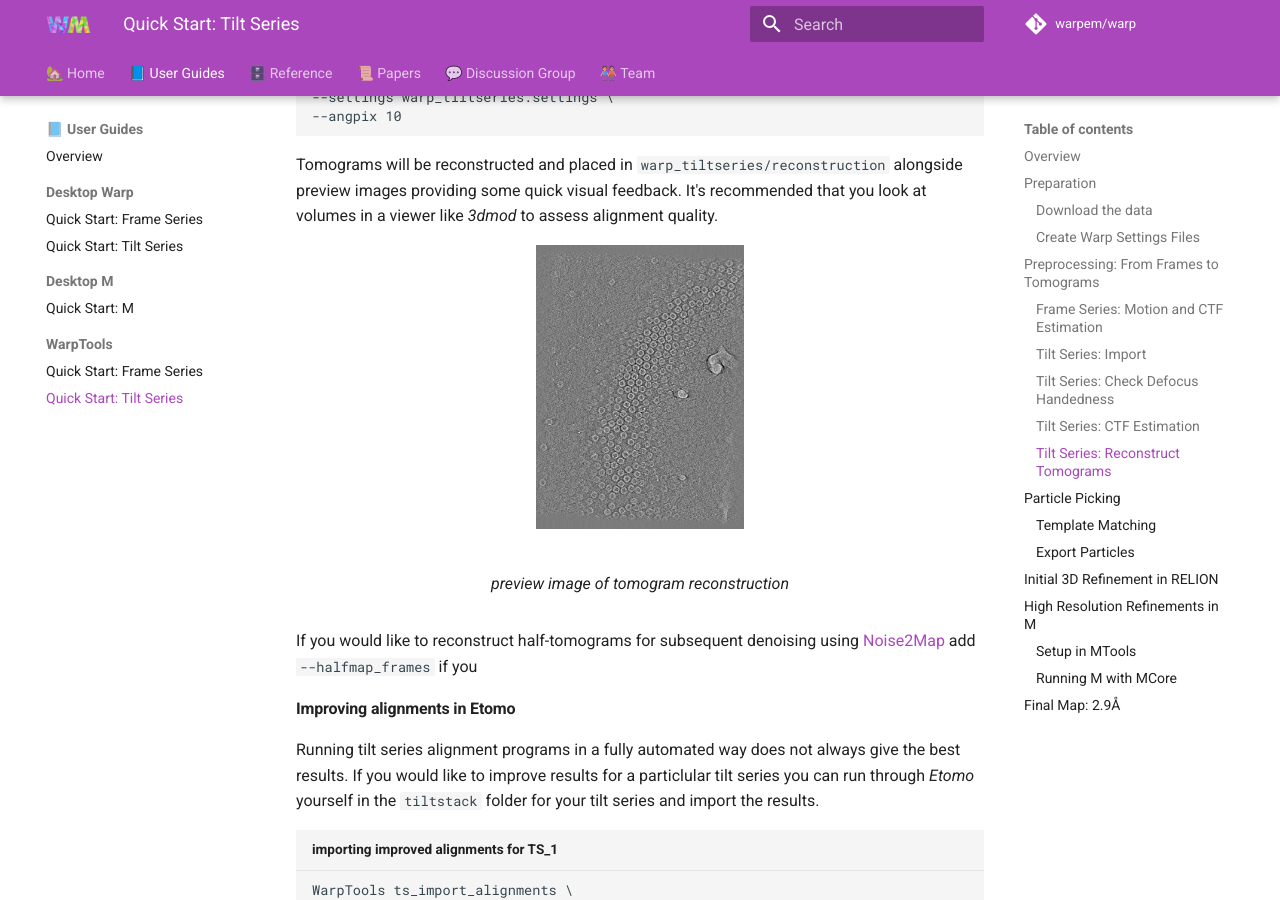
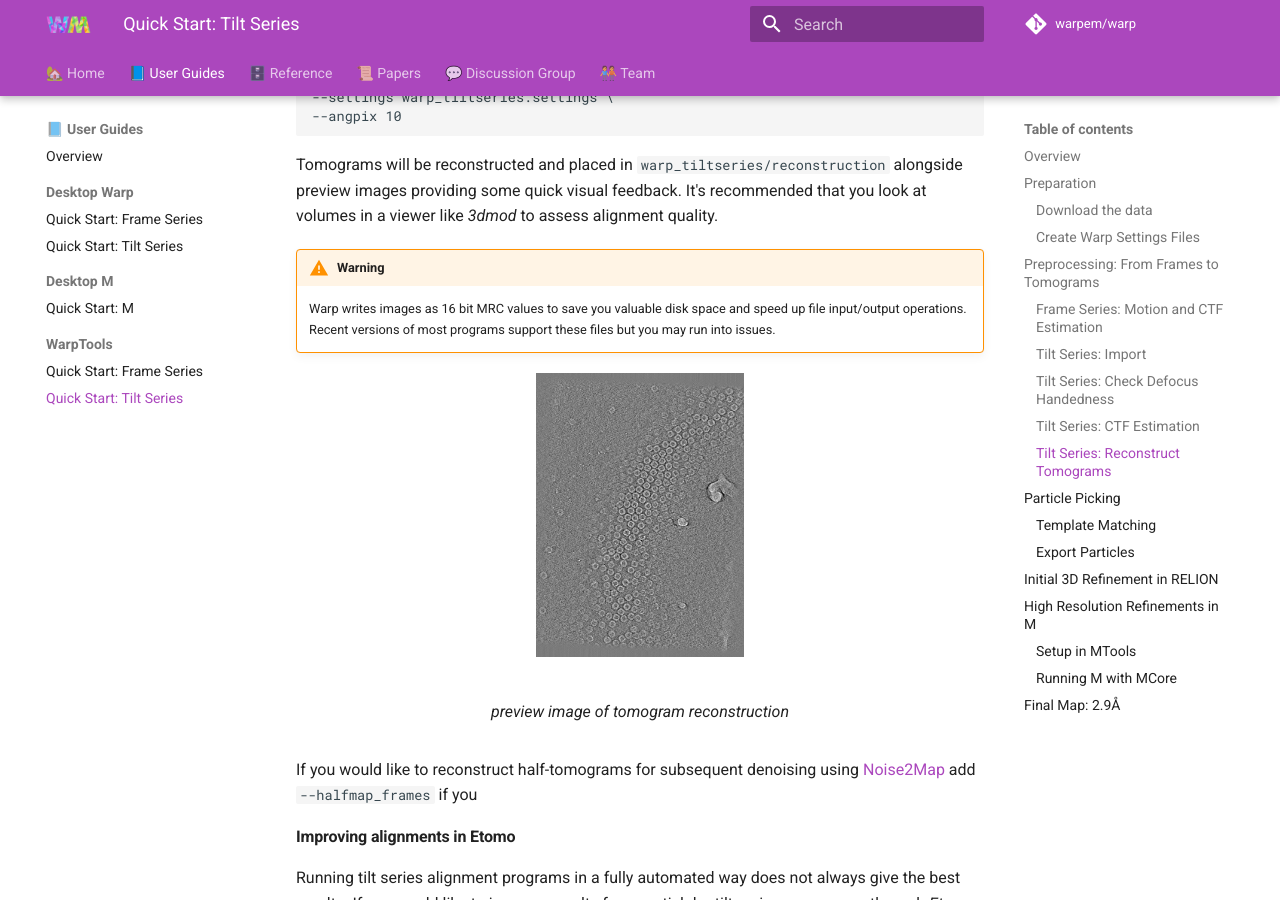
Before and after one commit to warpem/warp, an MkDocs documentation site: the page built from docs/user_guide/warptools/quick_start_warptools_tilt_series.md, in a window 1280 px wide and 900 px high, scrolled down 7691 px. Built offline with MkDocs 1.6.1 and Material for MkDocs 9.7.7, drawn with Linux system fonts in a browser that asks for light colours; emoji names are drawn with the system emoji font; comment, search, counter and statistics services are not loaded.

Commit message:
add warning in tilt series quick start guide about mrc16b output (#62)

````diff
--- a/docs/user_guide/warptools/quick_start_warptools_tilt_series.md
+++ b/docs/user_guide/warptools/quick_start_warptools_tilt_series.md
@@ -444,7 +444,7 @@
 ```
 
 1. :man_raising_hand: averages of half sets of frames are required for Noise2Noise
-based denoising of images and tomograms
+   based denoising of images and tomograms
 
 Motion corrected averages will be written out to the `warp_frameseries/average`
 directory.
@@ -790,6 +790,11 @@
 It's recommended that you look at volumes in a viewer like *3dmod* to assess alignment
 quality.
 
+!!! warning
+    Warp writes images as 16 bit MRC values to save you valuable disk space and speed up
+    file input/output operations. Recent versions of most programs support these
+    files but you may run into issues.
+
 <figure markdown="span">
   ![tomogram preview](./assets/tomogram_slice_preview.png){ width="60%" }
   <figcaption>preview image of tomogram reconstruction</figcaption>
@@ -1098,7 +1103,7 @@
 This yields a 6.4Å map in our hands.
 
 !!! tip
-    the `--perdevice_refine` option can be used to run multiple worker processes per GPU
+the `--perdevice_refine` option can be used to run multiple worker processes per GPU
 
 #### First Refinement
 
@@ -1129,8 +1134,8 @@
 adding any additional parameters.
 
 !!! tip
-    Introduce new parameters one by one when refining in M.
-    Be wary of the potential for overfitting parameters if data are weak!
+Introduce new parameters one by one when refining in M.
+Be wary of the potential for overfitting parameters if data are weak!
 
 ```txt title="Second M Refinement with 2D Image Warp, Particle Poses Refinement and CTF Refinement"
 MCore \
@@ -1151,6 +1156,7 @@
 --refine_particles \
 --refine_stageangles
 ```
+
 3.0 A
 
 #### + Magnification/Cs/Zernike3
@@ -1170,7 +1176,6 @@
 
 In this case, the map stayed at 3.0Å.
 
-
 #### + Weights (Per-Tilt Series)
 
 ```text title="Estimate Weights (Per-Tilt Series)
@@ -1182,8 +1187,6 @@
 MCore \
 --population m/10491.population \
 ```
-
-
 
 #### + Weights (Per-Tilt, Averaged over all Tilt Series)
 
@@ -1225,6 +1228,7 @@
 2.9 A
 
 ## Final Map: 2.9Å
+
 <figure markdown="span">
   ![M result](./assets/m_result.jpg){ width="80%" }
   <figcaption>Final Map at 2.9Å after running M</figcaption>
````
